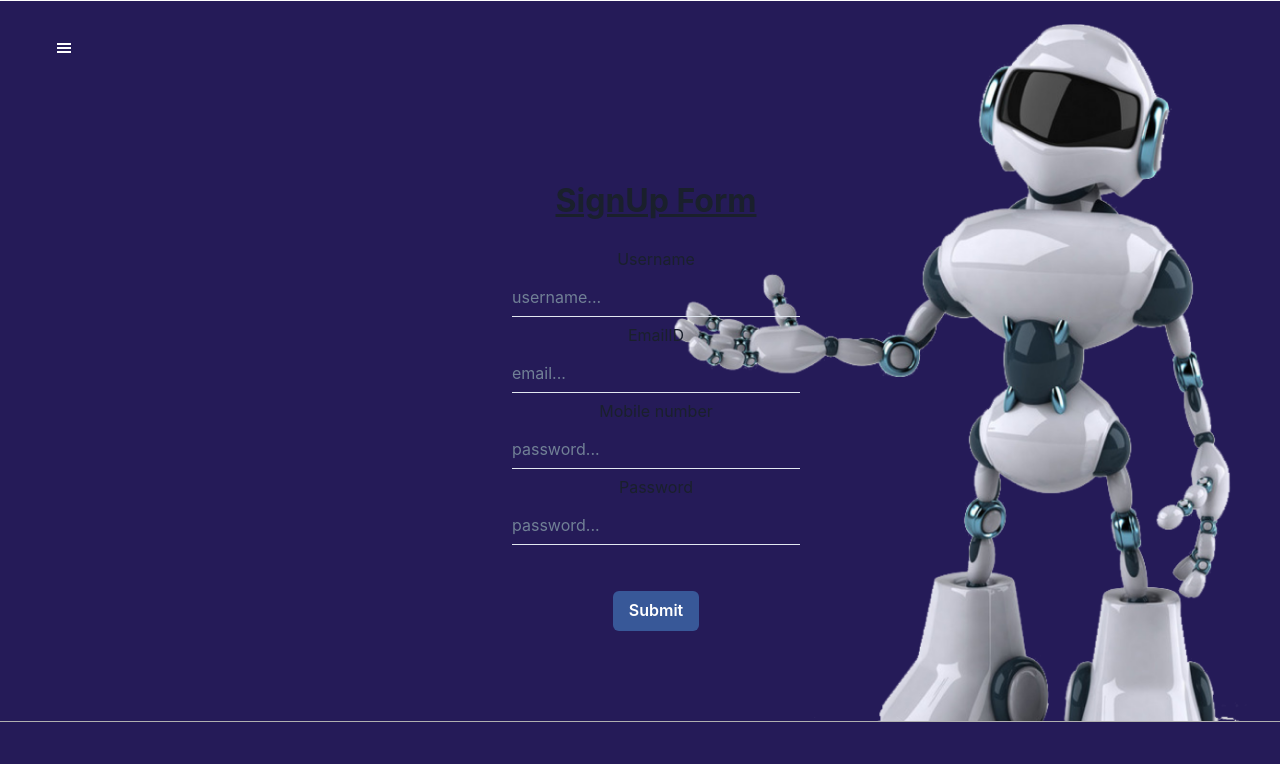
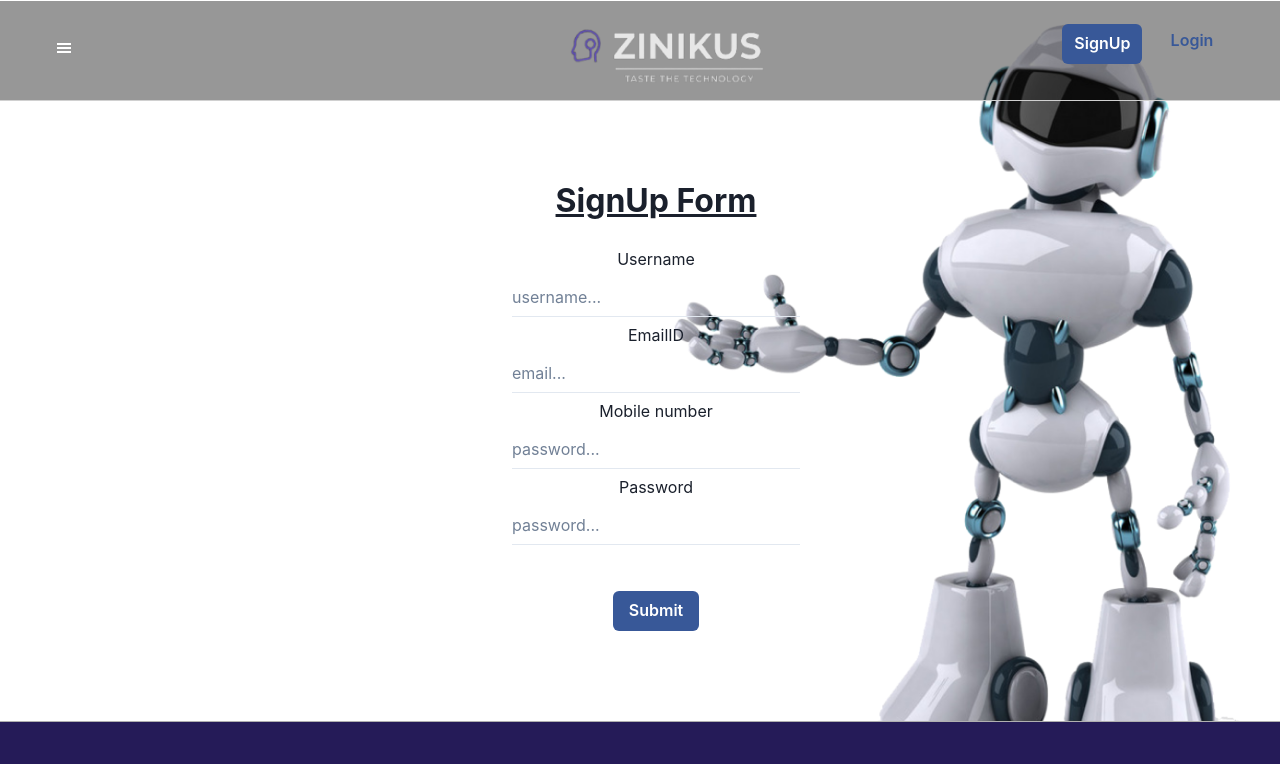
Before and after one commit to UjjwalPasahan/ZINIKUSWEB, a React (Create React App) app in the folder client/: page /signup in a window 1280 px wide. Shown: the top 764 px of the page. Built offline with nearby package versions, Linux system fonts and the light colour scheme.

Commit message:
header in signup

```diff
--- a/client/src/components/signup.jsx
+++ b/client/src/components/signup.jsx
@@ -2,9 +2,13 @@ import React from 'react';
 import { Box, Button, Input, VStack } from '@chakra-ui/react';
 import '../styles/signup.css';
 import Footer from './Footer.jsx';
+import Header from './Header'
+
 const signup = () => {
   return (
     <div className="signUppage">
+    {/* <Header /> */}
+    <div className="servicesGlassyEffect"></div>
       <div class="signUp" style={{ marginBottom: '45rem' }}>
         <VStack
           spacing={'1.5'}
--- a/client/src/styles/signup.css
+++ b/client/src/styles/signup.css
@@ -1,5 +1,5 @@
 .signUppage{
-    background-color: #251B58;
+    background-color:none;
     background-image: url('../assets/homepage/pngwing52.png');
     background-size: contain;
     height: 100vh;
@@ -8,5 +8,5 @@
     background-position: 650px;
     position: absolute;
     top: 10;
-
+    z-index: -1;
 }
```
